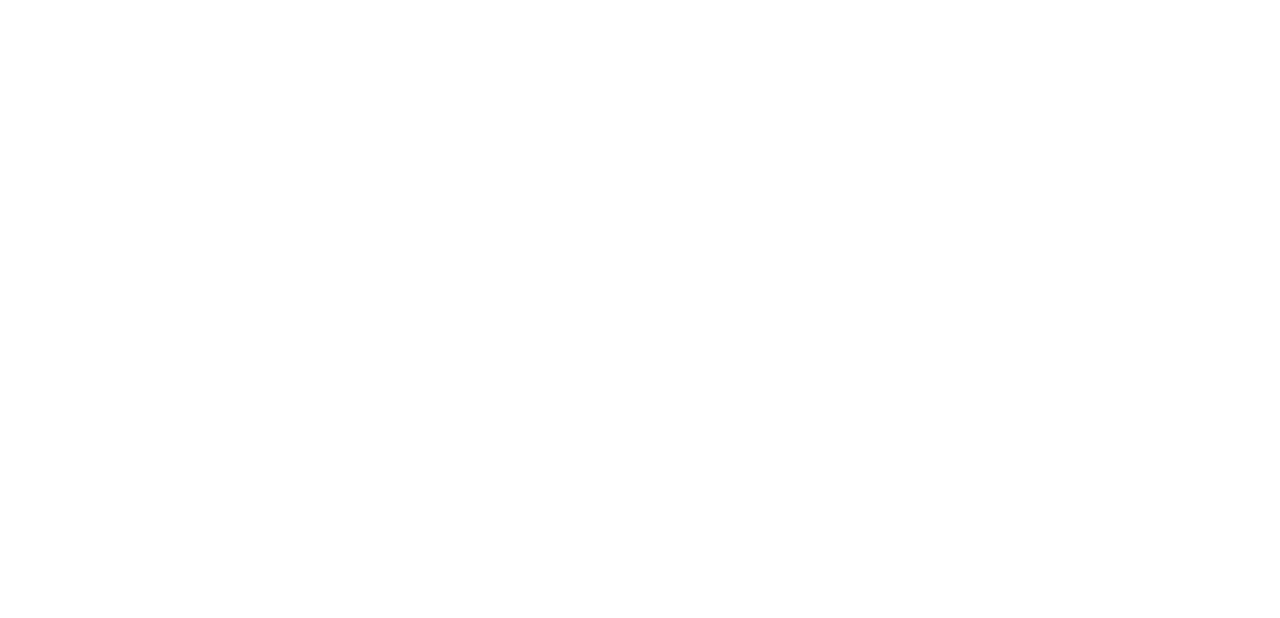
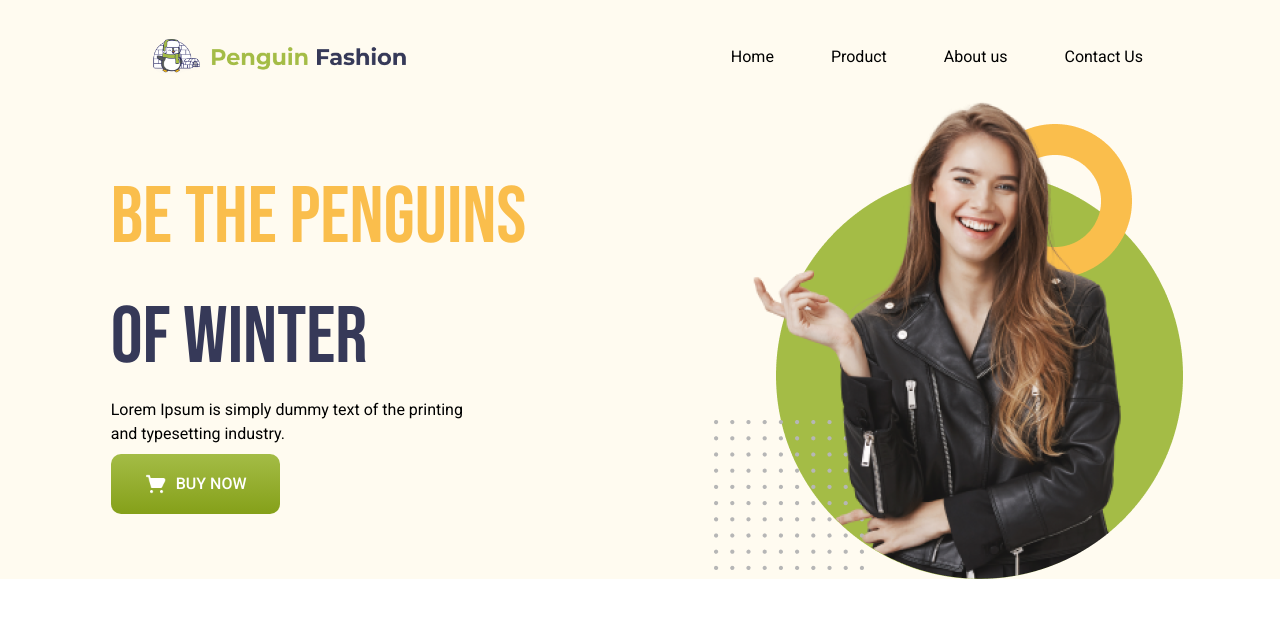
Before and after one commit to OMIT-HASAN-CODER/Penguin-Fashion, a plain HTML site: page index.html in a window 1280 px wide. Drawn offline with Linux system fonts and the light colour scheme.

Commit message:
add navbar and banner section

```diff
--- a/index.html
+++ b/index.html
@@ -1,13 +1,71 @@
 <!DOCTYPE html>
 <html lang="en">
+
 <head>
     <meta charset="UTF-8">
     <meta name="viewport" content="width=device-width, initial-scale=1.0">
     <title>Penguin Fashion</title>
+    <link rel="stylesheet" href="src/output.css">
+    <link rel="preconnect" href="https://fonts.googleapis.com">
+    <link rel="preconnect" href="https://fonts.gstatic.com" crossorigin>
+    <link
+        href="https://fonts.googleapis.com/css2?family=Bebas+Neue&family=Montserrat:ital,wght@0,100..900;1,100..900&family=Roboto:ital,wght@0,100..900;1,100..900&display=swap"
+        rel="stylesheet">
+    <style>
+        .font-bebas-neue{
+            font-family: "Bebas Neue", serif;
+        }
+
+        .font-roboto{
+            font-family: "Roboto", serif;
+            font-optical-sizing: auto;
+            font-style: normal;
+            font-variation-settings:
+                "wdth" 100;
+        }
+
+        .font-montserrat{
+            font-family: "Montserrat", serif;
+            font-optical-sizing: auto;
+            font-style: normal;
+        }
+    </style>
 </head>
-<body>
-    <header></header>
+
+<body class="font-roboto">
+    <header class="bg-[#FFFBF0] lg:max-w-[1440px] lg:mx-auto pl-[17px]">
+        <nav>
+            <div class="md:flex md:justify-between md:items-center lg:pl-[135px] lg:pr-[137px] lg:pt-[39px] lg:pb-[18px]">
+                <div>
+                    <img class="w-[256px] h-[35px]" src="icons/logo.png" alt="">
+                </div>
+                <div>
+                    <ul class="flex gap-[57px] max-sm:hidden">
+                        <li>Home</li>
+                        <li>Product</li>
+                        <li>About us</li>
+                        <li>Contact Us</li>
+                    </ul>
+                </div>
+            </div>
+        </nav>
+        <!-- banner start -->
+        <div class="md:flex md:justify-around md:items-center">
+            <div>
+                <h1 class="font-normal text-[5rem] uppercase w-[416px] font-bebas-neue mb-[0px]"><span class="text-[#FABE4C]">Be the
+                        Penguins</span> <span class="text-[#363958]">of Winter</span></h1>
+                <p class="w-[357px]">Lorem Ipsum is simply dummy text of the printing and typesetting industry.</p>
+                <button style="background: linear-gradient(180deg, #A4BC46 0%, #85A019 100%);"
+                    class="px-[33px] py-[18px] rounded-[10px] font-medium text-white flex gap-[8px] mt-[8px]"><img
+                        class="h-[24px] w-[24px]" src="icons/shopping-cart 1.png" alt="">BUY NOW</button>
+            </div>
+            <div>
+                <img src="images/model.png" alt="model">
+            </div>
+        </div>
+    </header>
     <main></main>
     <footer></footer>
 </body>
+
 </html>
--- a/src/input.css
+++ b/src/input.css
@@ -0,0 +1 @@
+@import "tailwindcss";
```
Also changed, not shown: src/output.css.
